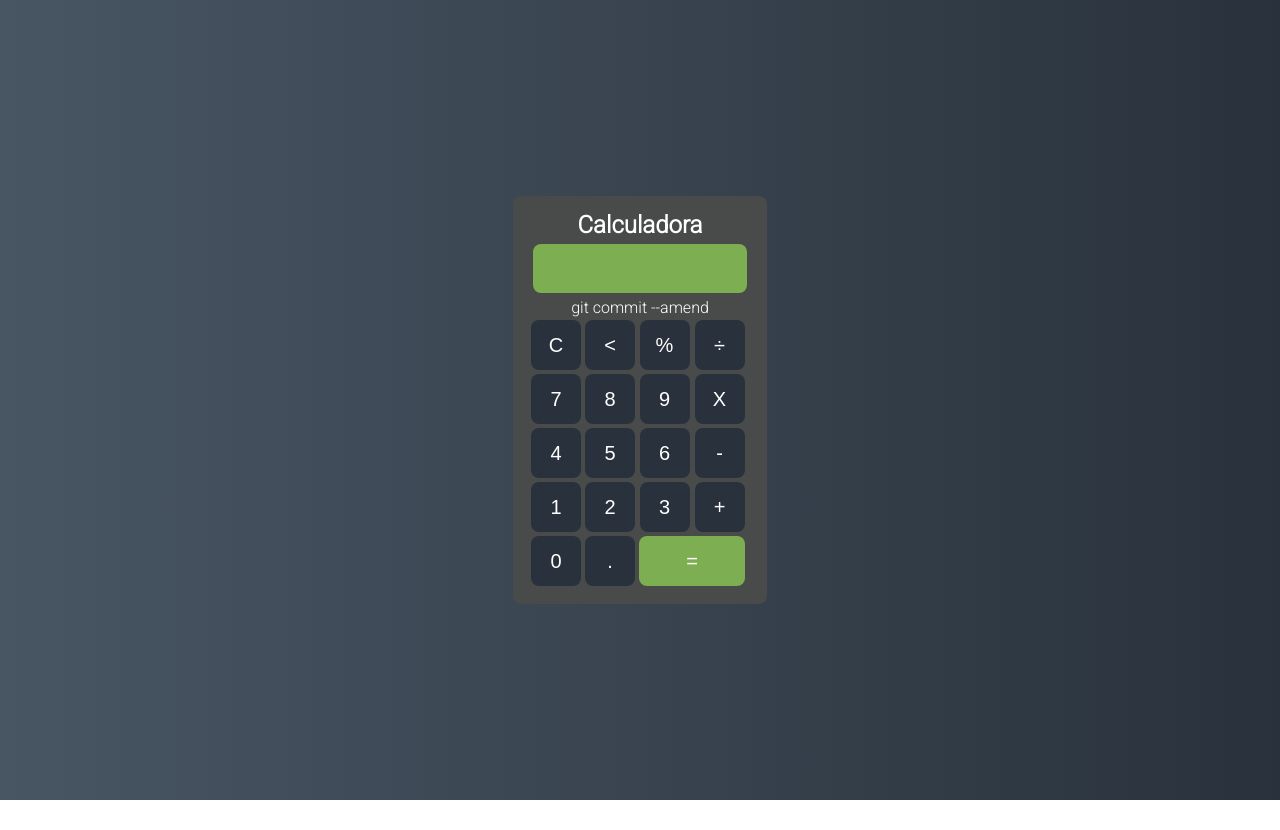
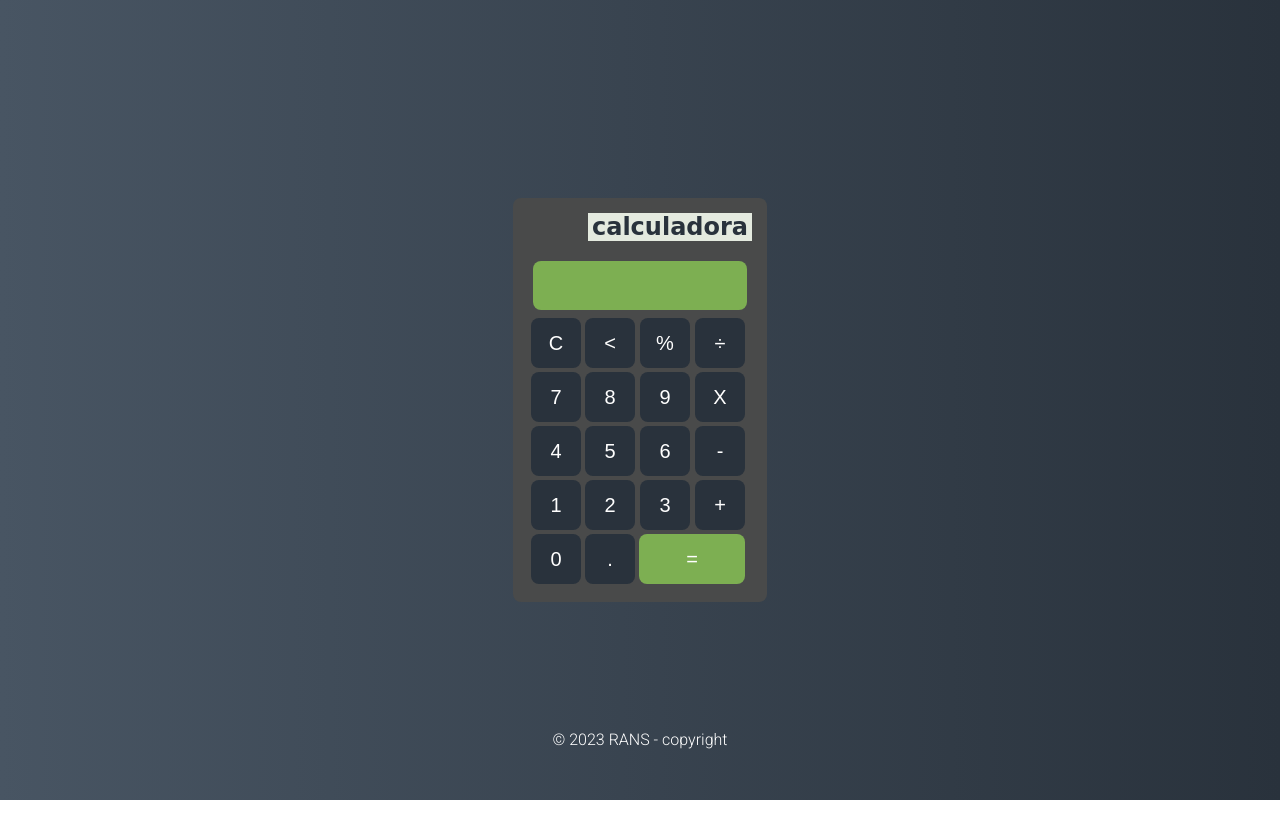
Before and after one commit to ransoares/Calculadora_Simples, a plain HTML site: page index.html in a window 1280 px wide. Before the commit the page ends 800 px from the top, so only its background shows below. Drawn offline with Linux system fonts and the light colour scheme; a web font is replaced by a local one.

Commit message:
Versão 1.0 - Foram adicionados novos elementos em CSS para melhorar o estilo do projeto

```diff
--- a/assets/css/style.css
+++ b/assets/css/style.css
@@ -10,6 +10,15 @@
     height: 100vh;
     color: white;
     font-family:'Roboto', sans-serif;
+
+}
+
+.titulo{
+    background-color: #e4eadf;
+    font-family: 'Goldman', cursive;
+    color: #29323c;
+    margin-left: 60px;
+    text-align: center;
 }
 
 .calculadora{
@@ -20,7 +29,7 @@
     transform: translate(-50%, -50%);
     border-radius: 8px;
     padding: 15px;
-    text-align: center;
+    text-align: right;
 }
 
 .button{
@@ -53,6 +62,22 @@
     text-align: right;
     font-size: 35px;
     font-family: 'Goldman', cursive;
+    margin-top: 20px;
     padding: 2px;
     right: 66px;
 }
+
+
+footer {
+
+    width: 100%;
+    height: 100px;
+    position: absolute;
+    bottom: -30px;
+    left: 0;
+    display: flex;
+    -webkit-box-pack: center;
+    -ms-flex-pack: center;
+    justify-content: center;
+    text-align: center;
+}
--- a/assets/js/main.js
+++ b/assets/js/main.js
@@ -19,4 +19,8 @@ function calcular() {
         {
             document.getElementById('resultado').innerHTML = eval(resultado);
         }
+        else
+        {
+            document.getElementById('resultado').innerHTML = "ERRO!!!"
+        }
 }
--- a/index.html
+++ b/index.html
@@ -9,18 +9,22 @@
     <link rel="stylesheet" href="assets/css/style.css">
 
 
-    <title>Calculadora</title>
+    <title >Calculadora</title>
 </head>
 <body>
     <section class="fundo">
 
         <div class="calculadora">
-            <h1> Calculadora</h1>
+
+            <div class="titulo">
+                <h1 > calculadora</h1>
+            </div>
+
             <p id="resultado"> </p>
 
             <table>
                 <tr>
-                    <td> <button class="button" onclick="limpar ('')"> C </button> </td>git commit --amend
+                    <td> <button class="button" onclick="limpar ('')"> C </button> </td>
                     <td> <button class="button" onclick="apagar ('')"> < </button> </td>
                     <td> <button class="button" onclick="inserir ('%')"> % </button> </td>
                     <td> <button class="button" onclick="inserir ('÷')"> ÷ </button> </td>
@@ -56,8 +60,15 @@
             </table>
         </div>
 
+
+
+    </div>
+    <footer id="rodape">
+      <p>&copy; 2023 RANS - copyright </p>
+    </footer>
+    </div>
+
     </section>
-
      <!-- JS -->
      <script src="assets/js/main.js"></script>
 
```
